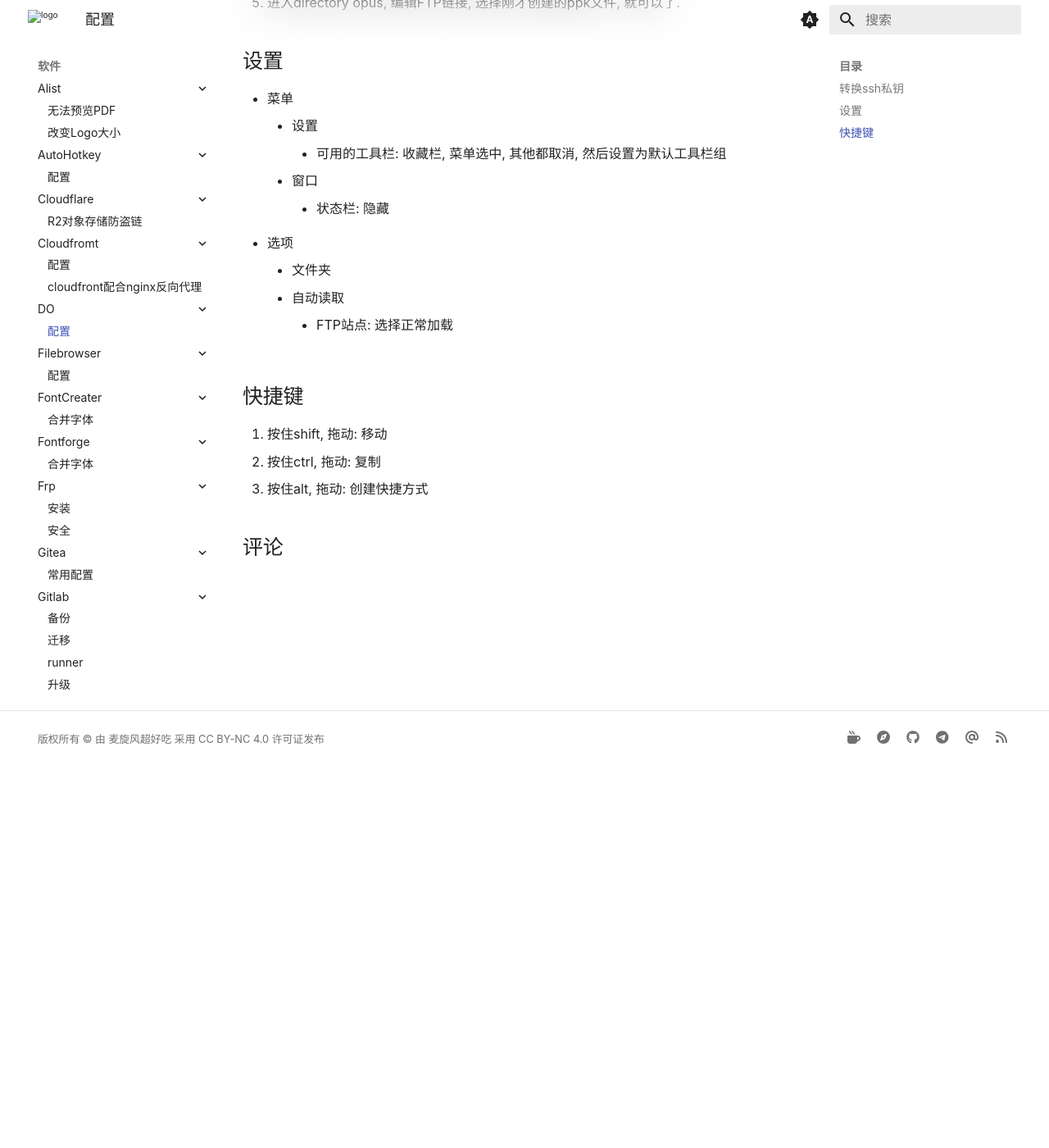
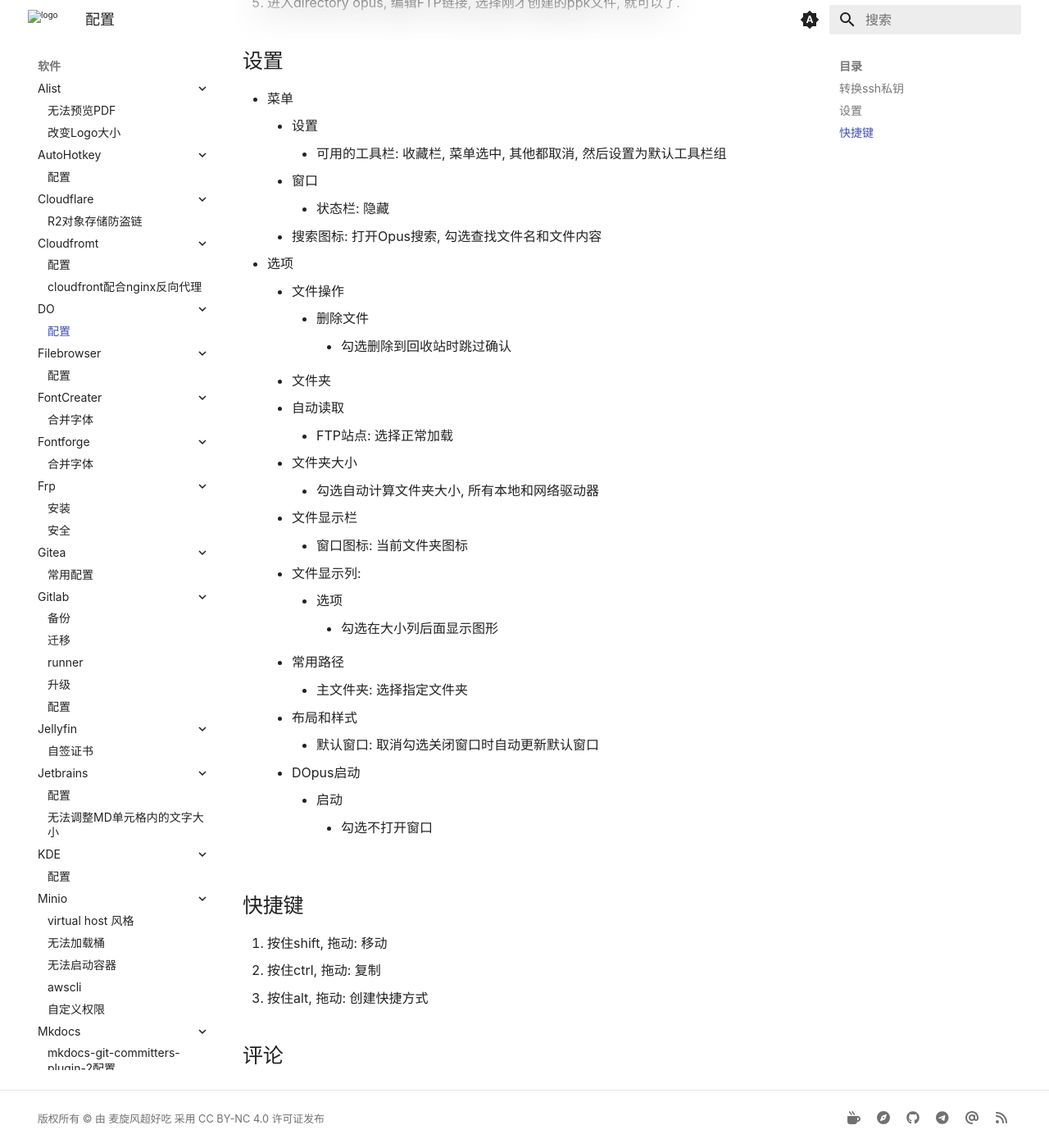
Before and after one commit to ricolxwz/note, an MkDocs documentation site: the page built from docs/software/do/config.md, in a window 1280 px wide and 1400 px high, scrolled down 463 px. Shown: the whole window at 82% size. Built offline with MkDocs 1.6.1 and Material for MkDocs 9.7.7, drawn with Linux system fonts in a browser that asks for light colours; some web fonts are replaced; comment, search, counter and statistics services are not loaded; a style sheet for code colours, icons or effects is not loaded.

Commit message:
docs: update config.md

```diff
--- a/docs/software/do/config.md
+++ b/docs/software/do/config.md
@@ -18,11 +18,28 @@
         * 可用的工具栏: 收藏栏, 菜单选中, 其他都取消, 然后设置为默认工具栏组
     * 窗口
         * 状态栏: 隐藏
+    * 搜索图标: 打开Opus搜索, 勾选查找文件名和文件内容
 * 选项
+    * 文件操作
+        * 删除文件
+            * 勾选删除到回收站时跳过确认
     * 文件夹
       * 自动读取
         * FTP站点: 选择正常加载
-
+      * 文件夹大小
+        * 勾选自动计算文件夹大小, 所有本地和网络驱动器
+    * 文件显示栏
+        * 窗口图标: 当前文件夹图标
+    * 文件显示列:
+        * 选项
+            * 勾选在大小列后面显示图形
+    * 常用路径
+        * 主文件夹: 选择指定文件夹
+    * 布局和样式
+        * 默认窗口: 取消勾选关闭窗口时自动更新默认窗口
+    * DOpus启动
+        * 启动
+            * 勾选不打开窗口
 ## 快捷键
 
 1. 按住shift, 拖动: 移动
```
